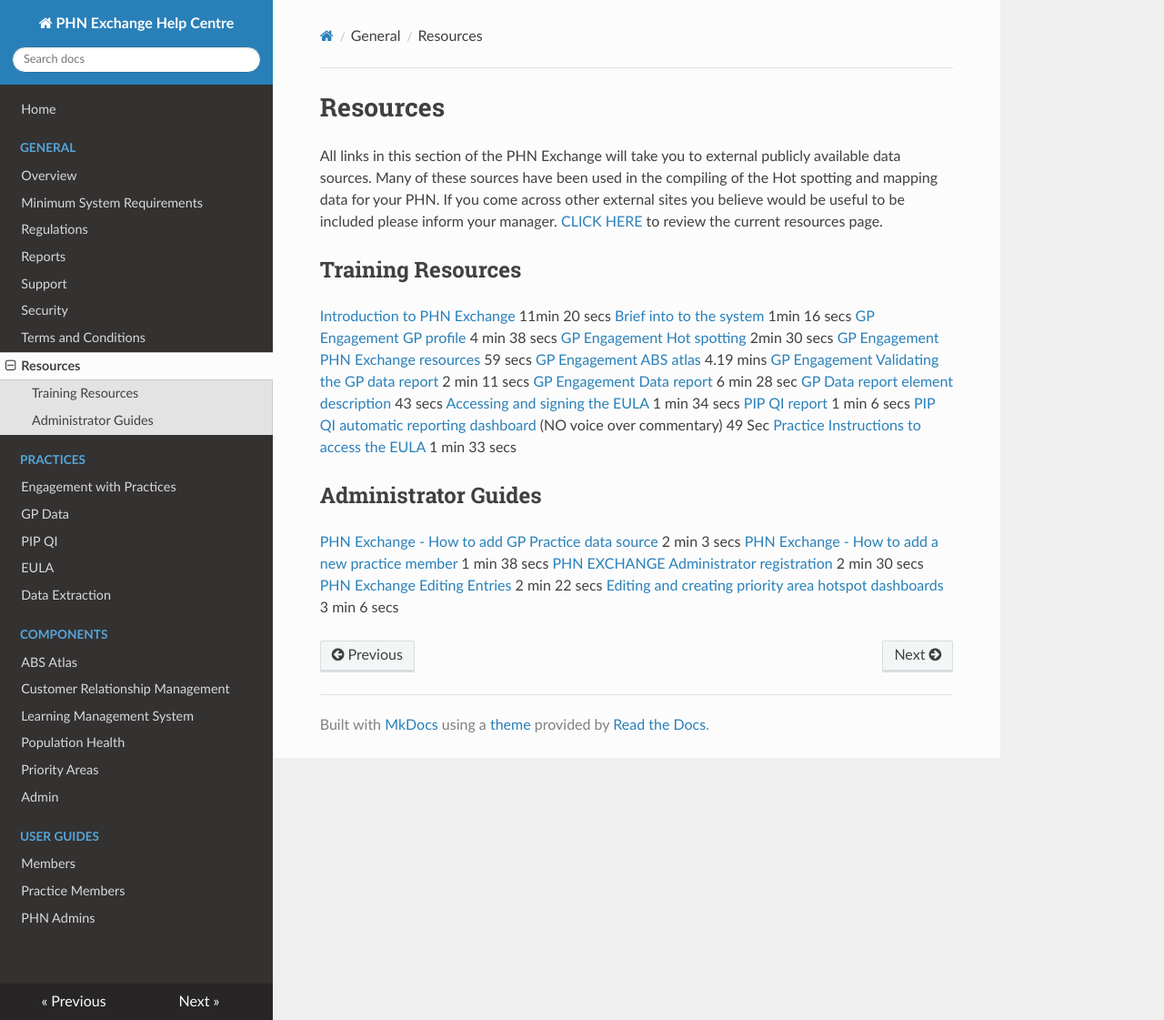
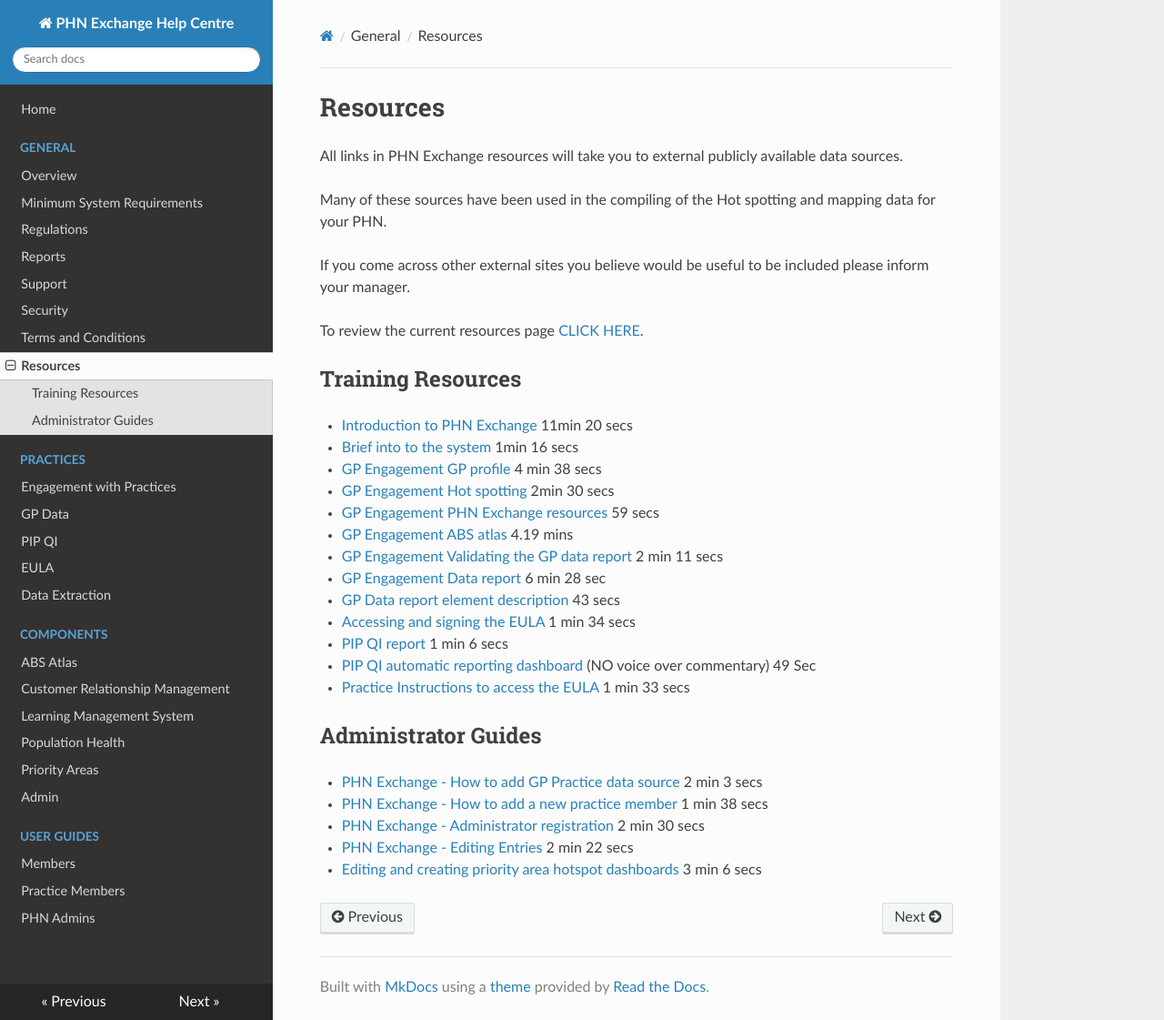
Before and after one commit to MurrayPHN/phn-exchange-docs, an MkDocs documentation site: the page built from docs/general/resources.md, in a window 1280 px wide and 1121 px high. Shown: the whole window at 91% size. Built offline with MkDocs 1.6.1, drawn with Linux system fonts in a browser that asks for light colours; nearby versions of some CDN libraries.

Commit message:
Grammer / reformatting.

```diff
--- a/docs/general/resources.md
+++ b/docs/general/resources.md
@@ -1,24 +1,33 @@
 # Resources
-All links in this section of the PHN Exchange will take you to external publicly available data sources. Many of these sources have been used in the compiling of the Hot spotting and mapping data for your PHN. If you come across other external sites you believe would be useful to be included please inform your manager. [CLICK HERE](https://www.phnexchange.com.au/resources.php) to review the current resources page.
+
+All links in PHN Exchange resources will take you to external publicly available data sources.
+
+Many of these sources have been used in the compiling of the Hot spotting and mapping data for your PHN.
+
+If you come across other external sites you believe would be useful to be included please inform your manager.
+
+To review the current resources page [CLICK HERE](https://www.phnexchange.com.au/resources.php).
 
 ## Training Resources
-[Introduction to PHN Exchange](https://youtu.be/uHfd5ScNO2c) 11min 20 secs
-[Brief into to the system](https://youtu.be/8t4rDUEc3Jg) 1min 16 secs
-[GP Engagement GP profile](https://youtu.be/P8YCFshdRaY) 4 min 38 secs
-[GP Engagement Hot spotting](https://youtu.be/Cd9cfggO4zE) 2min 30 secs
-[GP Engagement PHN Exchange resources](https://youtu.be/RiHFNH5BCrk) 59 secs
-[GP Engagement ABS atlas](https://youtu.be/4W876ahZvow) 4.19 mins
-[GP Engagement Validating the GP data report](https://youtu.be/eWFtcGspuEY) 2 min 11 secs
-[GP Engagement Data report](https://youtu.be/5lHbL_q5YxE) 6 min 28 sec
-[GP Data report element description](https://youtu.be/w8F_8_Aefe0) 43 secs
-[Accessing and signing the EULA](https://youtu.be/WmfFKL_SBCA) 1 min 34 secs
-[PIP QI report](https://youtu.be/mFniG-cJ_CU) 1 min 6 secs
-[PIP QI automatic reporting dashboard](http://www.youtube.com/watch?v=Gd3cZy5-zP4)  (NO voice over commentary) 49 Sec
-[Practice Instructions to access the EULA](https://youtu.be/WmfFKL_SBCA) 1 min 33 secs
+
+- [Introduction to PHN Exchange](https://youtu.be/uHfd5ScNO2c) 11min 20 secs
+- [Brief into to the system](https://youtu.be/8t4rDUEc3Jg) 1min 16 secs
+- [GP Engagement GP profile](https://youtu.be/P8YCFshdRaY) 4 min 38 secs
+- [GP Engagement Hot spotting](https://youtu.be/Cd9cfggO4zE) 2min 30 secs
+- [GP Engagement PHN Exchange resources](https://youtu.be/RiHFNH5BCrk) 59 secs
+- [GP Engagement ABS atlas](https://youtu.be/4W876ahZvow) 4.19 mins
+- [GP Engagement Validating the GP data report](https://youtu.be/eWFtcGspuEY) 2 min 11 secs
+- [GP Engagement Data report](https://youtu.be/5lHbL_q5YxE) 6 min 28 sec
+- [GP Data report element description](https://youtu.be/w8F_8_Aefe0) 43 secs
+- [Accessing and signing the EULA](https://youtu.be/WmfFKL_SBCA) 1 min 34 secs
+- [PIP QI report](https://youtu.be/mFniG-cJ_CU) 1 min 6 secs
+- [PIP QI automatic reporting dashboard](http://www.youtube.com/watch?v=Gd3cZy5-zP4)  (NO voice over commentary) 49 Sec
+- [Practice Instructions to access the EULA](https://youtu.be/WmfFKL_SBCA) 1 min 33 secs
 
 ## Administrator Guides
-[PHN Exchange - How to add GP Practice data source](https://youtu.be/SHcnHWvrezU) 2 min 3 secs
-[PHN Exchange - How to add a new practice member](https://youtu.be/_2HeF-qlGjQ) 1 min 38 secs
-[PHN EXCHANGE Administrator registration](https://youtu.be/_xRhbNjPxlQ) 2 min 30 secs
-[PHN Exchange   Editing Entries](https://youtu.be/MugzmQmnZUk) 2 min 22 secs
-[Editing and creating priority area hotspot dashboards](https://youtu.be/fl4_SMASs68) 3 min 6 secs
+
+- [PHN Exchange - How to add GP Practice data source](https://youtu.be/SHcnHWvrezU) 2 min 3 secs
+- [PHN Exchange - How to add a new practice member](https://youtu.be/_2HeF-qlGjQ) 1 min 38 secs
+- [PHN Exchange - Administrator registration](https://youtu.be/_xRhbNjPxlQ) 2 min 30 secs
+- [PHN Exchange - Editing Entries](https://youtu.be/MugzmQmnZUk) 2 min 22 secs
+- [Editing and creating priority area hotspot dashboards](https://youtu.be/fl4_SMASs68) 3 min 6 secs
```
Also changed, not shown: README.md (+2 -0 lines), docs/general/minimum.md (+5 -6 lines).
